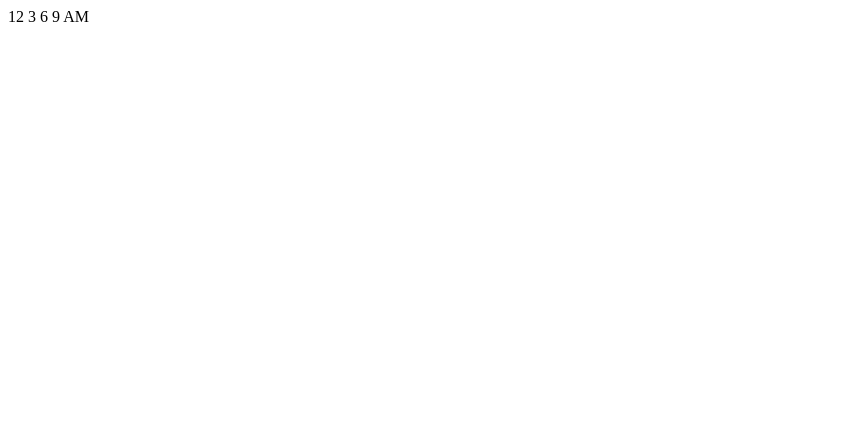
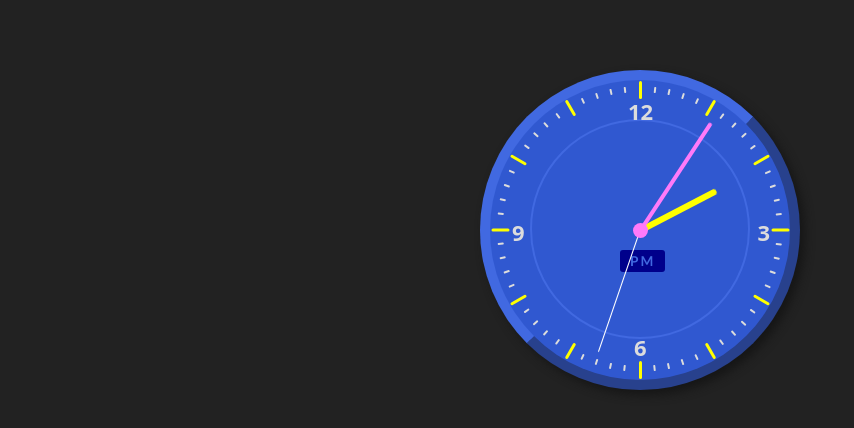
Before and after one commit to LaythAl-Zamili/Wall_Clock, a plain HTML site: page index.html in a window 1280 px wide. Shown: the whole page, without its empty margins (0-854 px from the left). Drawn offline with Linux system fonts and the light colour scheme.

Commit message:
last update of my JS code

```diff
--- a/index.html
+++ b/index.html
@@ -5,6 +5,8 @@
   <meta http-equiv="X-UA-Compatible" content="IE=edge">
   <meta name="viewport" content="width=device-width, initial-scale=1.0">
   <title>wall Clock</title>
+  <link rel="stylesheet" href="styles.css">
+  <script type="text/javascript" src="/script.js"></script>
 </head>
 <body>
     <div id="clock-wrapper">
--- /dev/null
+++ b/script.js
@@ -0,0 +1,87 @@
+var ID = document.getElementById.bind(document);
+
+
+this.onload = function()
+{
+  var sec, min, hr, clock, secondHand, minuteHand, hourHand, secDeg, minDeg, hrDeg, radius, start, i, spanDeg, top, right, clockIsPaused;
+
+  //loading clock ----->
+
+  function loadClock()
+  {
+    sec = new Date().getSeconds() + 2;
+    min = new Date().getMinutes();
+    hr = new Date().getHours();
+    clock = ID("clock-wrapper");
+    secondHand = ID("clock-second");
+    minuteHand = ID("clock-minute");
+    hourHand = ID("clock-hour");
+
+    secDeg = (sec * 6);
+    minDeg = (min + (sec / 60)) * 6;
+    hrDeg = ((hr - 12) * 30) + ((min / 60) * 30);
+  }
+  document.addEventListener("visibilitychange", loadClock);
+  loadClock();
+
+  radius = ((clock.offsetWidth - 20) / 2);
+
+
+  //starting clock ----->
+
+  function clockFunc()
+  {
+    secondHand.style.WebkitTransform = "rotate(" + secDeg + "deg)";
+    minuteHand.style.WebkitTransform = "rotate(" + minDeg + "deg)";
+    hourHand.style.WebkitTransform = "rotate(" + hrDeg + "deg)";
+    secondHand.style.transform = "rotate(" + secDeg + "deg)";
+    minuteHand.style.transform = "rotate(" + minDeg + "deg)";
+    hourHand.style.transform = "rotate(" + hrDeg + "deg)";
+
+    secDeg += 6;    minDeg += 0.1;    hrDeg += 0.1/60;
+    hr = new Date().getHours();
+    if (hr > 11)
+      ID("am-pm").innerHTML = "PM";
+    else
+      ID("am-pm").innerHTML = "AM";
+  }
+  function startClock()
+  { start = setInterval(clockFunc, 1000); }
+  startClock();
+
+
+  //creating hours strokes (with the <span> tag) ----->
+
+  for (i = 0, spanDeg = 0; i < 12; i++, spanDeg += 30)
+  {
+    top = (Math.cos(spanDeg * Math.PI/180) * (radius - 10)).toFixed(6);
+    right = (Math.sin(spanDeg * Math.PI/180) * (radius - 10)).toFixed(6);
+
+    clock.insertAdjacentHTML("beforeend", "<span class='digits d" + i + "'></span>");
+    clock.getElementsByClassName("d"+i)[0].style.WebkitTransform = "rotate(" + spanDeg + "deg)";
+    clock.getElementsByClassName("d"+i)[0].style.transform = "rotate(" + spanDeg + "deg)";
+    clock.getElementsByClassName("d"+i)[0].style.top = ((radius - 9.5) - top) + "px";
+    clock.getElementsByClassName("d"+i)[0].style.right = ((radius - 1.5) - right) + "px";
+  }
+
+
+
+  //creating minutes strokes (with the <span> tag) ----->
+
+  for (i = 0, spanDeg = 0; i < 60; i++, spanDeg += 6)
+  {
+    if (spanDeg % 30 !== 0)
+    {
+      top = (Math.cos(spanDeg * Math.PI/180) * (radius - 10)).toFixed(6);
+      right = (Math.sin(spanDeg * Math.PI/180) * (radius - 10)).toFixed(6);
+
+      clock.insertAdjacentHTML("beforeend", "<span class='mini-digits md" + i + "'></span>");
+      clock.getElementsByClassName("md"+i)[0].style.WebkitTransform = "rotate(" + spanDeg + "deg)";
+      clock.getElementsByClassName("md"+i)[0].style.transform = "rotate(" + spanDeg + "deg)";
+      clock.getElementsByClassName("md"+i)[0].style.top = ((radius - 4) - top) + "px";
+      clock.getElementsByClassName("md"+i)[0].style.right = ((radius - 0.5) - right) + "px";
+    }
+    else continue;
+  }
+
+};
```
Also changed, not shown: styles.css (renamed from style.css).
